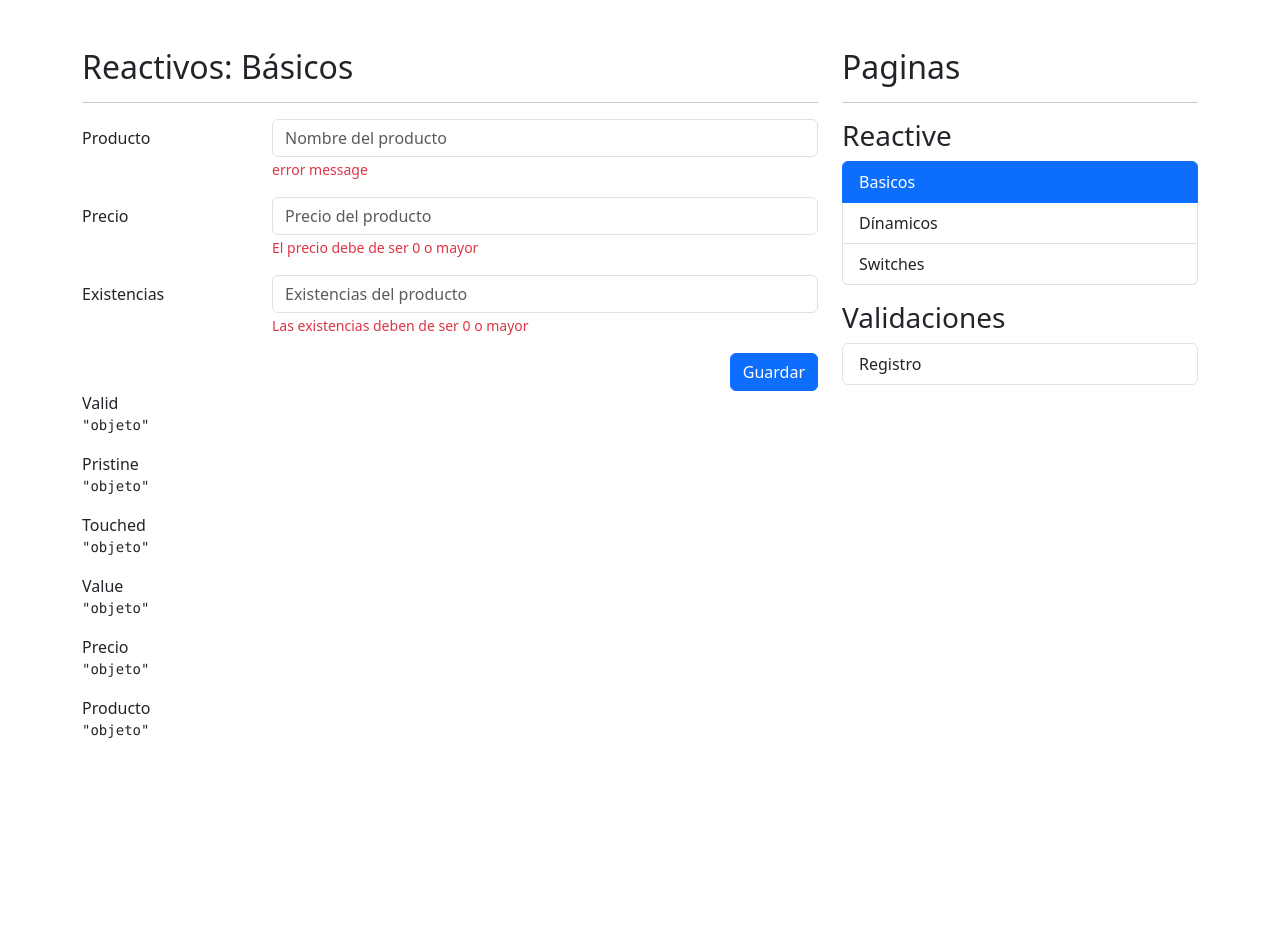
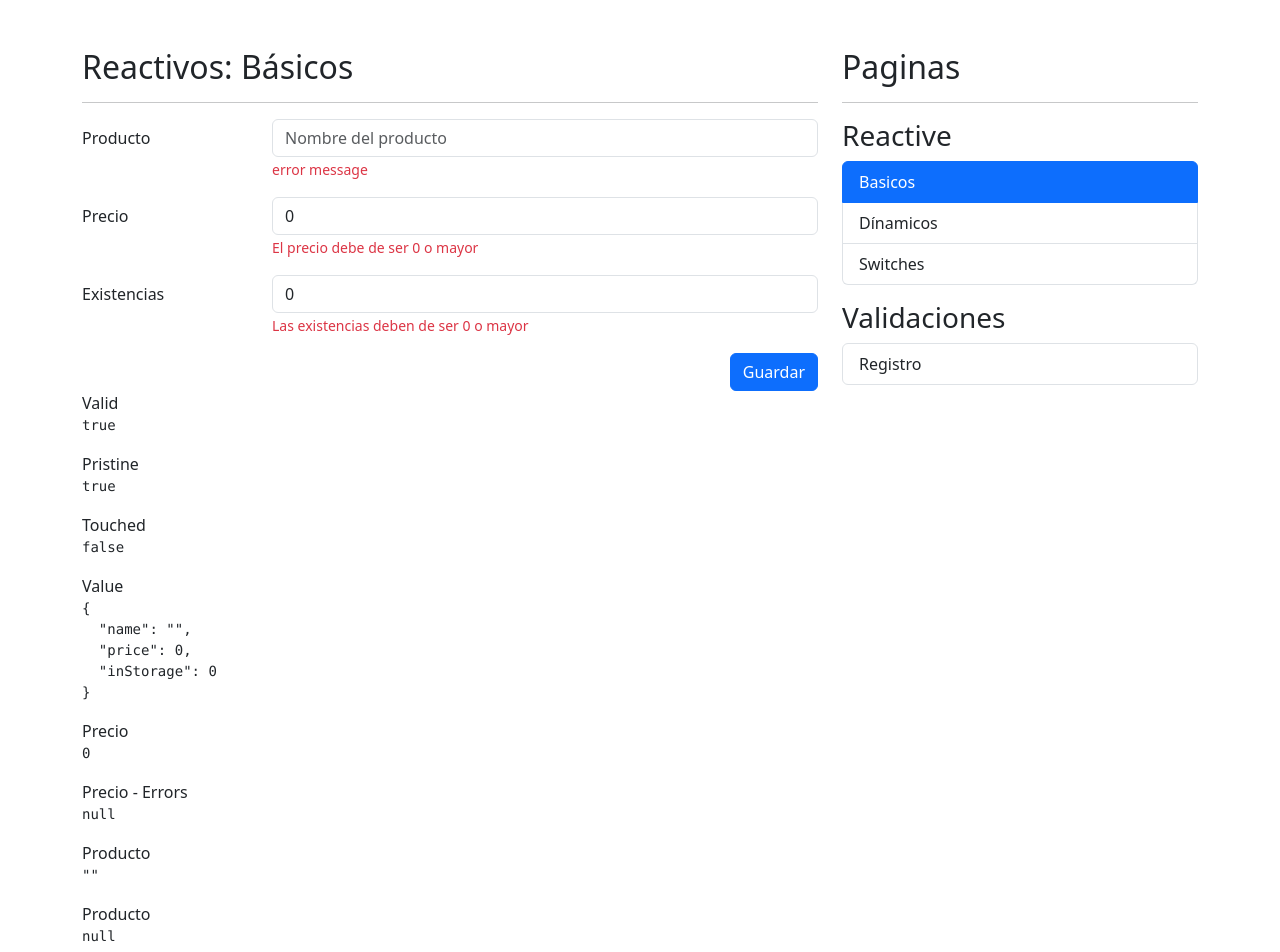
Before and after one commit to Camilo160605/06-FormsApp, an Angular app: page /reactive/basic in a window 1280 px wide. Shown: the top 952 px of the page. Before the commit the page ends 800 px from the top, so only its background shows below. Built offline with nearby package versions, Linux system fonts and the light colour scheme.

Commit message:
values has been adjusted

```diff
--- a/src/app/app.component.html
+++ b/src/app/app.component.html
@@ -6,6 +6,4 @@
   <div class="col-12 col-sm-4">
     <shared-side-menu></shared-side-menu>
   </div>
-
-
 </div>
--- a/src/app/reactive/pages/basic-page/basic-page.component.html
+++ b/src/app/reactive/pages/basic-page/basic-page.component.html
@@ -4,7 +4,7 @@
 <div class="row">
     <div class="col">
 
-        <form autocomplete="off">
+        <form  [formGroup]="myForm" (ngSubmit)="onSave()" autocomplete="off">
 
             <!-- Campo de producto -->
             <div class="mb-3 row">
@@ -13,7 +13,9 @@
 
                     <input type="text"
                            class="form-control"
-                           placeholder="Nombre del producto">
+                           placeholder="Nombre del producto"
+                           formControlName="name"
+                           >
 
                     <span class="form-text text-danger">
                         <!-- Debe de ser de 3 letras -->
@@ -21,13 +23,13 @@
                     </span>
                 </div>
             </div>
-
             <!-- Campo de producto -->
             <div class="mb-3 row">
                 <label class="col-sm-3 col-form-label">Precio</label>
                 <div class="col-sm-9">
                     <input type="number"
                            class="form-control"
+                           formControlName="price"
                            placeholder="Precio del producto">
                     <span class="form-text text-danger">
                         El precio debe de ser 0 o mayor
@@ -41,6 +43,7 @@
                 <div class="col-sm-9">
                     <input type="number"
                            class="form-control"
+                           formControlName="inStorage"
                            placeholder="Existencias del producto">
 
                     <span class="form-text text-danger">
@@ -59,35 +62,37 @@
                 </div>
             </div>
 
-
-
         </form>
 
     </div>
 </div>
 
 
-
-
 <div class="row">
     <div class="col">
 
         <span>Valid</span>
-        <pre>{{ 'objeto' | json }}</pre>
+        <pre>{{ myForm.valid | json }}</pre>
 
         <span>Pristine</span>
-        <pre>{{ 'objeto' | json }}</pre>
+        <pre>{{ myForm.pristine | json }}</pre>
 
         <span>Touched</span>
-        <pre>{{ 'objeto' | json }}</pre>
+        <pre>{{ myForm.touched | json }}</pre>
 
         <span>Value</span>
-        <pre>{{ 'objeto' | json }}</pre>
+        <pre>{{ myForm.value | json }}</pre>
 
         <span>Precio</span>
-        <pre>{{ 'objeto' | json }}</pre>
+        <pre>{{ myForm.controls['price'].value | json }}</pre>
+
+        <span>Precio - Errors</span>
+        <pre>{{ myForm.controls['price'].errors | json }}</pre>
 
         <span>Producto</span>
-        <pre>{{ 'objeto' | json }}</pre>
+        <pre>{{ myForm.controls['name'].value | json }}</pre>
+
+        <span>Producto</span>
+        <pre>{{ myForm.controls['name'].errors | json }}</pre>
     </div>
 </div>
--- a/src/app/reactive/pages/basic-page/basic-page.component.ts
+++ b/src/app/reactive/pages/basic-page/basic-page.component.ts
@@ -15,11 +15,20 @@
   // });
 
   public myForm : FormGroup = this.fb.group({
-
+    name: [''],
+    price: [0],
+    inStorage: [0],
   })
 
   constructor(private fb : FormBuilder){}
 
+  onSave(): void {
+
+    if( this.myForm.invalid ) return
+
+    console.log(this.myForm.value);
+
+  }
 
 
 }
--- a/src/app/reactive/reactive.module.ts
+++ b/src/app/reactive/reactive.module.ts
@@ -5,6 +5,7 @@
 import { BasicPageComponent } from './pages/basic-page/basic-page.component';
 import { DynamicPageComponent } from './pages/dynamic-page/dynamic-page.component';
 import { SwitchesPageComponent } from './pages/switches-page/switches-page.component';
+import { ReactiveFormsModule } from '@angular/forms';
 
 
 @NgModule({
@@ -15,7 +16,8 @@
   ],
   imports: [
     CommonModule,
-    ReactiveRoutingModule
+    ReactiveRoutingModule,
+    ReactiveFormsModule
   ]
 })
 export class ReactiveModule { }
```
